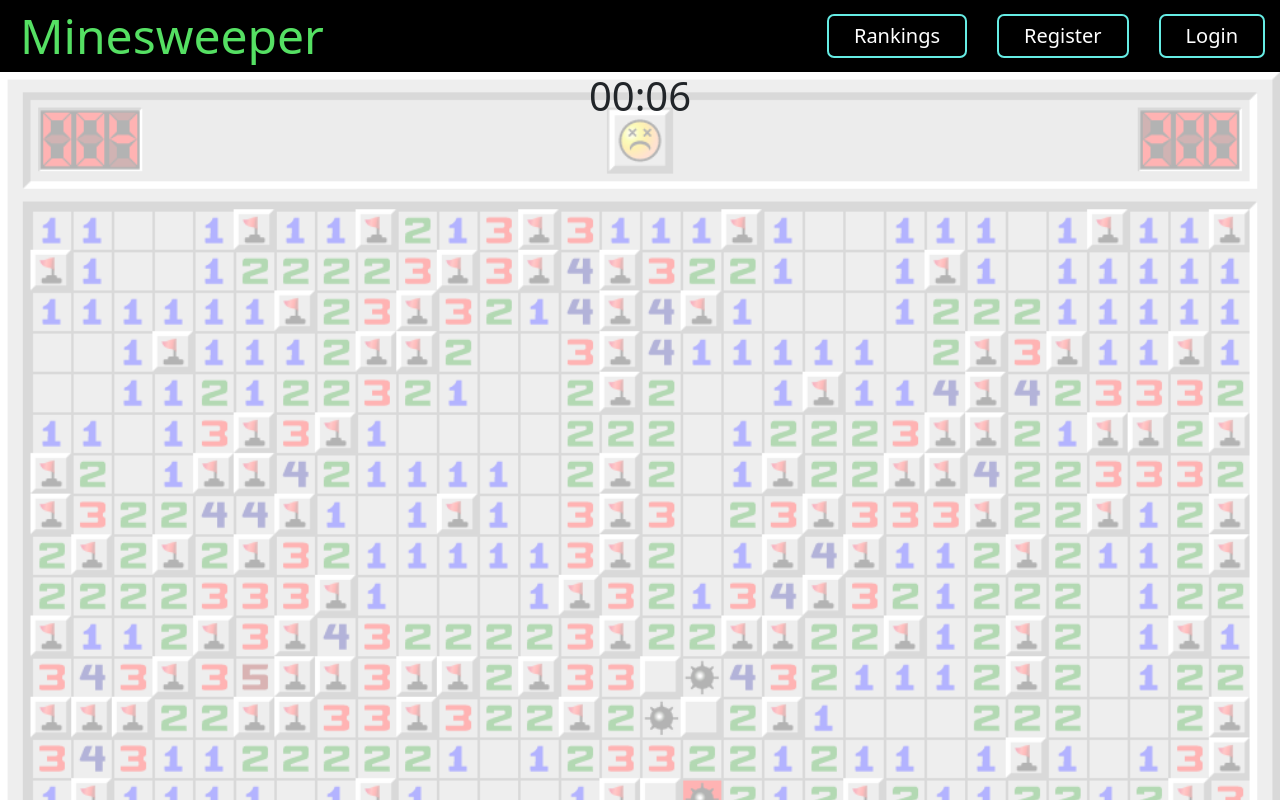
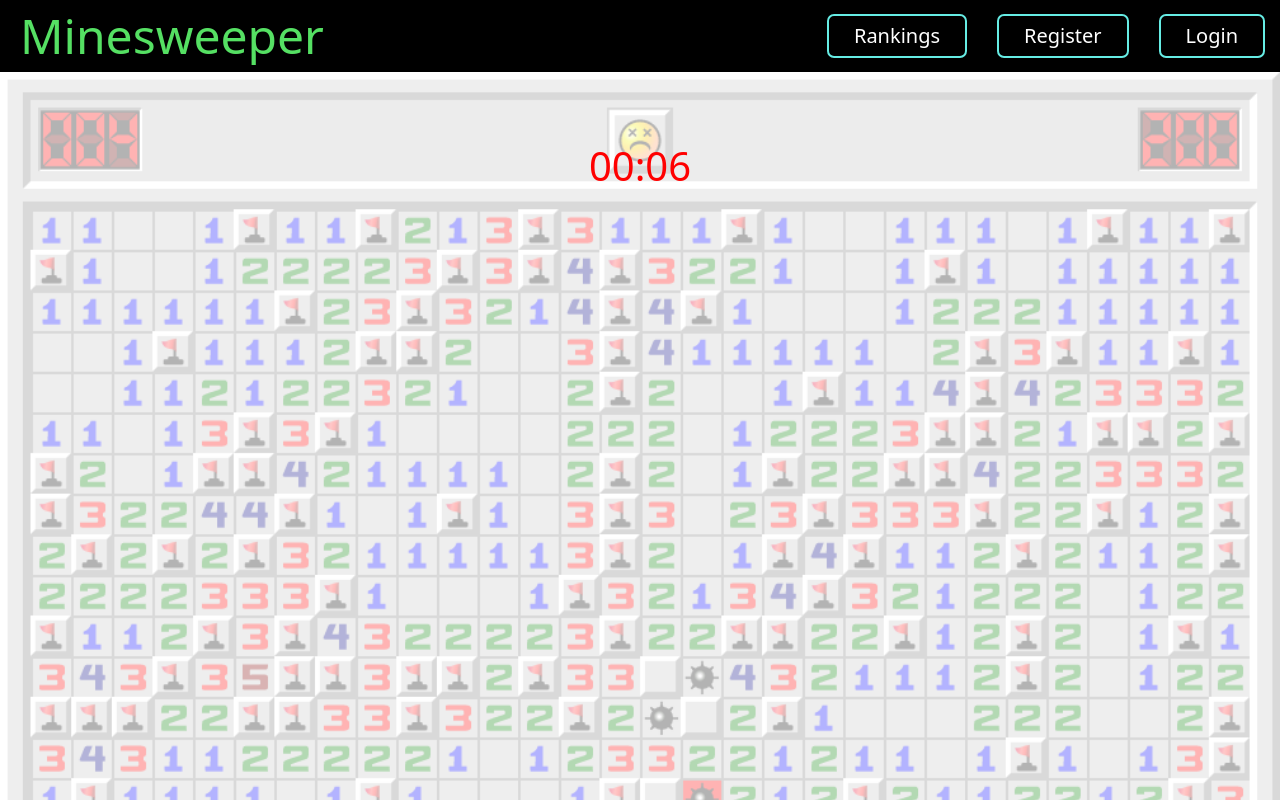
Before and after one commit to Rikucode/WebChess, a Django app: page /play/ in a window 1280 px wide. Run offline with Django 4.2, Linux system fonts and the light colour scheme.

Commit message:
Update game.css

```diff
--- a/users/static/users/styles/game.css
+++ b/users/static/users/styles/game.css
@@ -1,19 +1,18 @@
 .play-field {
     position: relative;
-
-    width:80vh;
 }
 
 .field {
     display: grid;
-    margin-top: 100px;
-    grid-template-columns: repeat(16, 45px);
+    position: absolute;
+    top: 55%;
+    left: 50%;
+    transform: translate(-50%, -50%);
 }
 
 button {
-    height: 45px;
-    font-size: 26px;
-    font-weight: bold;
+    border-width: 1.5px;
+    color: black;
     background-color: white;
 }
 
@@ -22,17 +21,21 @@
 }
 
 .message {
-    position: relative;
-    bottom: 50%;
     height: 20% !important;
+    position: absolute;
+    width: 100vw;
+    top: 43%;
+    left: 50%;
+    transform: translate(-50%, -50%);
     background-color: rgba(0, 0, 0, 0.5);
     display: none;
     color: red;
 }
 
-#win{
+#win {
     color: limegreen;
 }
+
 .message p {
     font-size: 50px;
     font-weight: bold;
@@ -46,7 +49,7 @@
     font-weight: bold;
     font-size: 25px;
     align-self: center;
-    width: 30%;
+    width: 400px;
     display: block;
     border-radius: 7px;
     border-style: solid;
@@ -57,3 +60,8 @@
 .btn2:hover {
     background-color: rgba(100, 247, 220, 0.56);
 }
+
+.timer {
+    margin-top: 70px;
+    color: red;
+}
```
